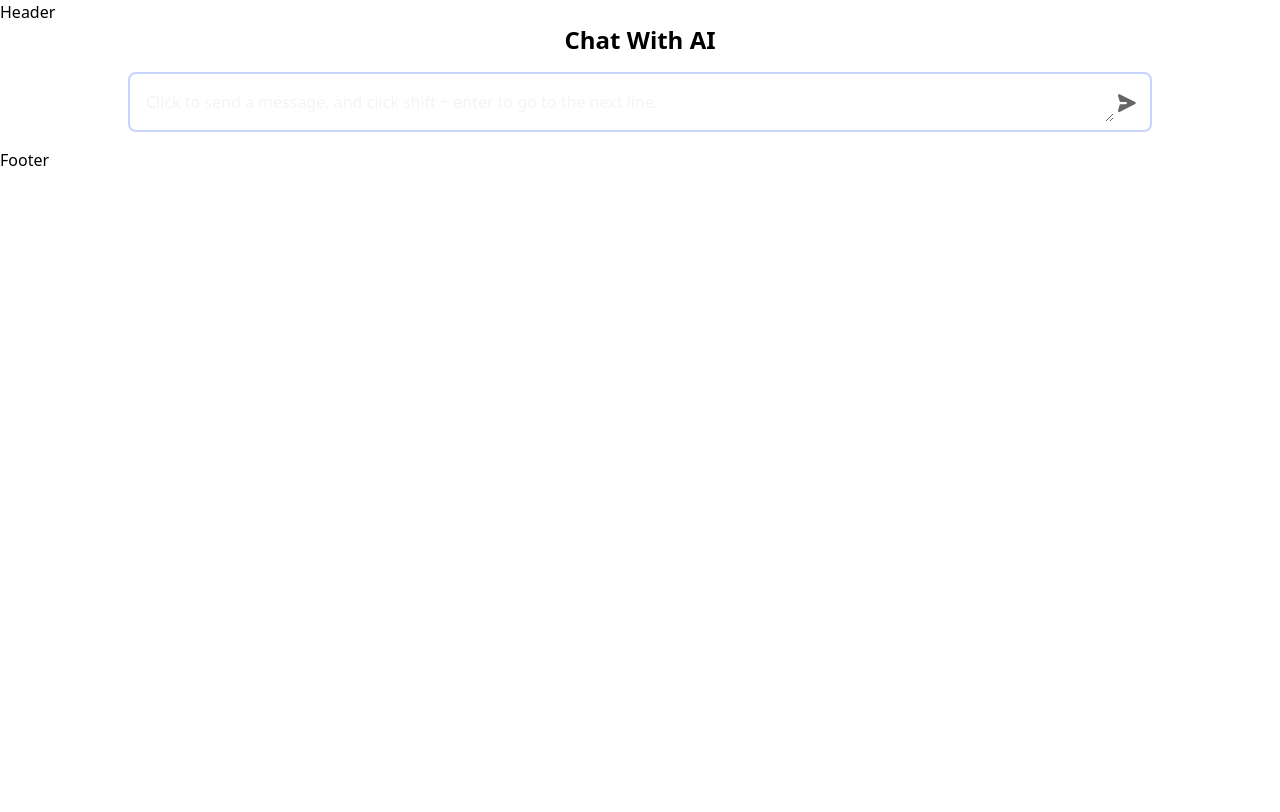
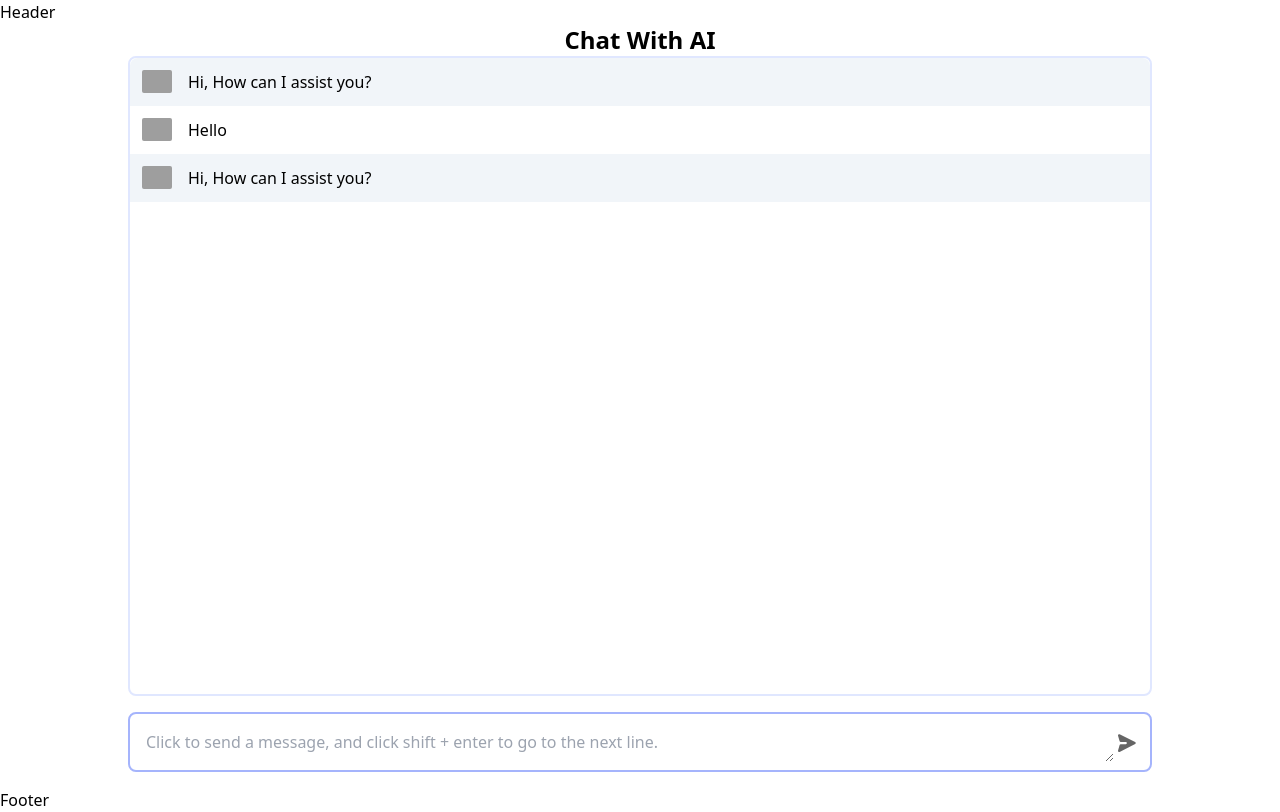
Before and after one commit to rexcare367/Smartchat-RAG, a Next.js app: page / in a window 1280 px wide. Built offline with nearby package versions, Linux system fonts and the light colour scheme; grey boxes are pictures that could not be loaded.

Commit message:
add ChatMessage component.

```diff
--- /dev/null
+++ b/src/components/ChatMessage.tsx
@@ -0,0 +1,45 @@
+import Image from 'next/image';
+import { Message } from '@/src/types/chat';
+
+type ChatMessageProps = {
+  message: Message
+  lastIndex: boolean,
+  loading: boolean
+}
+
+const ChatMessage: React.FC<ChatMessageProps>  = ({message, lastIndex, loading}) => {
+
+  return (
+    <>
+      {message.question.length !== 0 &&
+        <div
+          className="flex p-3 text-black"
+        >
+          <Image
+            src="/user.png"
+            alt="User"
+            width="30"
+            height="30"
+            className="h-full mr-4 rounded-sm"
+            priority
+          />
+          <p>{message.question}</p>
+        </div>}
+      {<div
+        className="flex p-3 bg-slate-100 color-black ease-in duration-300"
+      >
+        <Image
+          src="/bot.png"
+          alt="AI Bot"
+          width="30"
+          height="30"
+          className={`h-full mr-4 rounded-sm ${loading && lastIndex &&'animate-pulse'}`}
+          priority
+        />
+        <p>{message.answer}</p>
+      </div>}
+    </>
+  );
+}
+
+export default ChatMessage;
--- a/src/pages/index.tsx
+++ b/src/pages/index.tsx
@@ -1,15 +1,31 @@
-import {useState, useRef } from 'react';
-import ArrowButton  from '@/src/components/ArrowButton';
+import {useState, useRef } from 'react'
+import ArrowButton  from '@/src/components/ArrowButton'
+import ChatMessage from '@/src/components/ChatMessage'
+import { Message } from '@/src/types/chat'
 
 const HomePage = () => {
-  const textAreaRef = useRef<HTMLTextAreaElement>(null);
+  const textAreaRef = useRef<HTMLTextAreaElement>(null)
 
-  const [userInput, setUserInput] = useState<string>('');
-  const [loading, setLoading] = useState<boolean>(false);
+  const [userInput, setUserInput] = useState<string>('')
+  const [loading, setLoading] = useState<boolean>(false)
+  const [error, setError] = useState<string | null>(null)
+  /*const [chatHistory, setChatHistory] = useState<Message[]>([
+    {
+      question: '',
+      answer:'Hi, How can I assist you?'
+    }])*/
 
   const handleSubmit = () => {
 
   }
+
+  const chatHistory = [ {
+    question: '',
+    answer:'Hi, How can I assist you?'
+  }, {
+    question: 'Hello',
+    answer:'Hi, How can I assist you?'
+  }]
 
   return  (
     <div className="flex flex-col">
@@ -17,7 +33,21 @@ const HomePage = () => {
         Chat With AI
       </h1>
       <div className="flex flex-col items-center justify-between">
-        <form onSubmit={handleSubmit} className="flex item-center w-4/5 my-4 p-2 border-2 border-indigo-200 rounded-lg hover:bg-indigo-100 focus:outline-none focus:ring focus:ring-stone-300 focus:ring-offset-red">
+        <div className={`w-80vw h-80vh bg-white border-2 border-indigo-100 rounded-lg`}>
+          <div className="w-full h-full overflow-y-scroll rounded-lg">
+            {chatHistory.map((chat, index) =>
+              <ChatMessage
+                key={index}
+                message={chat}
+                lastIndex={index===chatHistory.length-1?true:false}
+                loading={loading}
+              />)}
+          </div>
+        </div>
+        <form
+          onSubmit={handleSubmit}
+          className="flex item-center w-80vw my-4 p-2 border-2 border-indigo-300 rounded-lg hover:bg-indigo-100 focus:outline-none focus:ring focus:ring-stone-300 focus:ring-offset-red"
+        >
           <textarea
             ref={textAreaRef}
             disabled={loading}
@@ -29,7 +59,7 @@ const HomePage = () => {
             placeholder="Click to send a message, and click shift + enter to go to the next line."
             value={userInput}
             onChange={(e) => setUserInput(e.target.value)}
-              className={`placeholder-gray-100 focus: p-2 ${loading ? 'opacity-50' : ''} w-80vw focus:ring-stone-100 focus:outline-none`}
+            className={`w-80vw placeholder-gray-400 focus: p-2 ${loading && 'opacity-50'}focus:ring-stone-100 focus:outline-none`}
           />
           <ArrowButton disabled={userInput===''} />
         </form>
--- /dev/null
+++ b/src/types/chat.ts
@@ -0,0 +1,4 @@
+export type Message = {
+  question: string,
+  answer: string
+}
```
Lines whose indentation alone changed are shown as unchanged.
